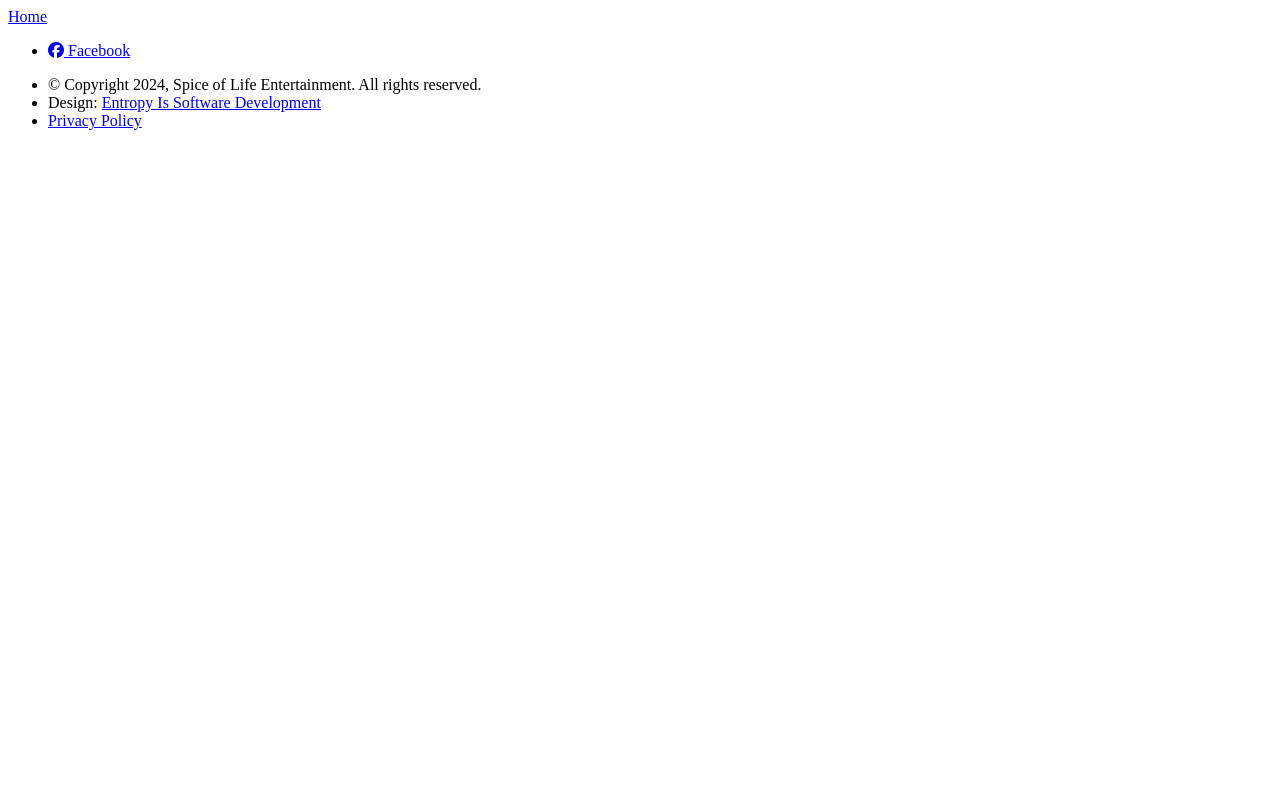
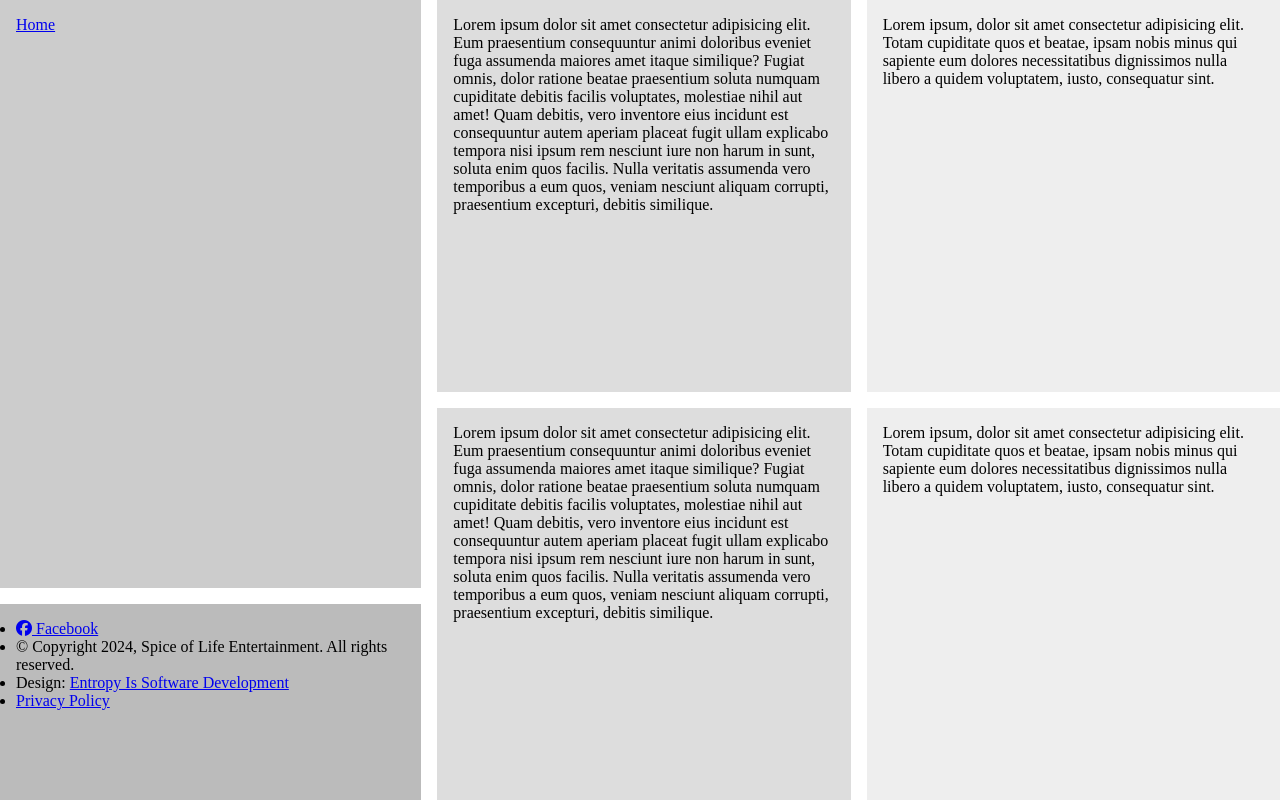
Before and after one commit to EntropyIs/ar-scifi-guy.com, a plain HTML site: page index.html in a window 1280 px wide. Drawn offline with Linux system fonts and the light colour scheme.

Commit message:
Add CSS Layout Basis

```diff
--- /dev/null
+++ b/assets/css/main.css
@@ -0,0 +1,51 @@
+* {
+    margin: 0;
+    padding: 0;
+    box-sizing: border-box;
+}
+
+body {
+    display: grid;
+    grid-template-columns: 1fr 2fr;
+    grid-template-rows: 3fr 1fr;
+    grid-template-areas:
+        "header page-content"
+        "footer page-content";
+    gap: 1em;
+
+    height: 100vh;
+}
+
+body header {
+    background:#ccc;
+    padding: 1em;
+}
+
+body footer {
+    background:#bbb;
+    padding: 1em;
+}
+
+.page-content {
+    grid-area: page-content;
+    display: grid;
+    grid-template-columns: repeat(2, 1fr);
+    gap: 1em;
+}
+
+.page-content div {
+    background:#eee;
+    padding: 1em;
+}
+
+.page-content div:nth-child(odd) {
+    background: #ddd;
+}
+
+.header {
+    grid-area: header;
+}
+
+.footer {
+    grid-area: footer;
+}
--- a/assets/js/elements/default.elements.js
+++ b/assets/js/elements/default.elements.js
@@ -73,7 +73,7 @@ $.getJSON(`assets/data/site_map.json`, function(map_data){
     $("<nav>", {
         html : navLinks.join( " | " ),
         class : "menu"
-    }).appendTo("#header");
+    }).appendTo("header");
 });
 
 
--- a/index.html
+++ b/index.html
@@ -9,13 +9,23 @@
         <meta charset="utf-8" />
         <meta name="viewport" content="width=device-width, initial-scale=1, user-scalable=no" />
 
+        <link rel="stylesheet" href="assets/css/main.css" />
+
         <!-- Font Awesome -->
 		<link rel="stylesheet" href="assets/fontawesome/css/all.css" />
     </head>
 
     <body>
         <!-- Header -->
-            <header id="header" class="alt"></header>
+            <header class="header"></header>
+
+        <!-- Content -->
+            <section class="page-content">
+                <div>Lorem ipsum dolor sit amet consectetur adipisicing elit. Eum praesentium consequuntur animi doloribus eveniet fuga assumenda maiores amet itaque similique? Fugiat omnis, dolor ratione beatae praesentium soluta numquam cupiditate debitis facilis voluptates, molestiae nihil aut amet! Quam debitis, vero inventore eius incidunt est consequuntur autem aperiam placeat fugit ullam explicabo tempora nisi ipsum rem nesciunt iure non harum in sunt, soluta enim quos facilis. Nulla veritatis assumenda vero temporibus a eum quos, veniam nesciunt aliquam corrupti, praesentium excepturi, debitis similique.</div>
+                <div>Lorem ipsum, dolor sit amet consectetur adipisicing elit. Totam cupiditate quos et beatae, ipsam nobis minus qui sapiente eum dolores necessitatibus dignissimos nulla libero a quidem voluptatem, iusto, consequatur sint.</div>
+                <div>Lorem ipsum dolor sit amet consectetur adipisicing elit. Eum praesentium consequuntur animi doloribus eveniet fuga assumenda maiores amet itaque similique? Fugiat omnis, dolor ratione beatae praesentium soluta numquam cupiditate debitis facilis voluptates, molestiae nihil aut amet! Quam debitis, vero inventore eius incidunt est consequuntur autem aperiam placeat fugit ullam explicabo tempora nisi ipsum rem nesciunt iure non harum in sunt, soluta enim quos facilis. Nulla veritatis assumenda vero temporibus a eum quos, veniam nesciunt aliquam corrupti, praesentium excepturi, debitis similique.</div>
+                <div>Lorem ipsum, dolor sit amet consectetur adipisicing elit. Totam cupiditate quos et beatae, ipsam nobis minus qui sapiente eum dolores necessitatibus dignissimos nulla libero a quidem voluptatem, iusto, consequatur sint.</div>
+            </section>
 
         <!-- Footer -->
             <footer class="footer"></footer>
```
